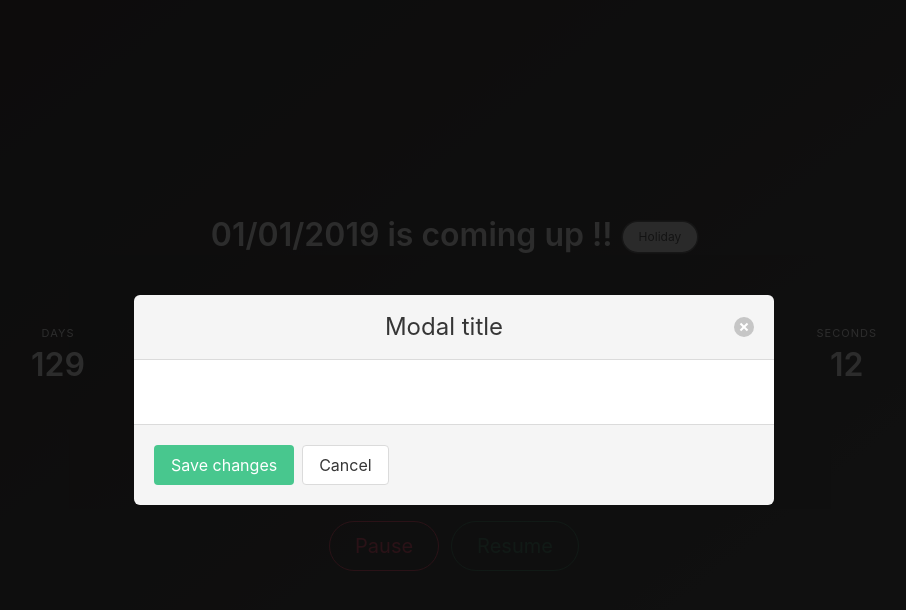
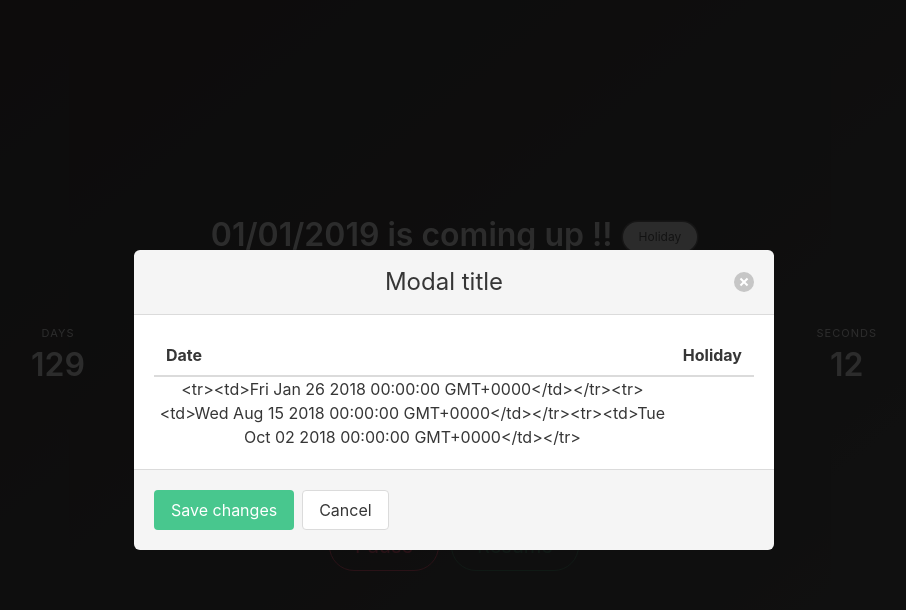
Before and after one commit to jitu-sehrawat/countdown-react-basic, a React (Create React App) app: page / in a window 1280 px wide. Both pictures are taken after a click on the button "Holiday". Shown: the top 610 px of the page, without its empty margins (186-1092 px from the left). Built offline with nearby package versions, Linux system fonts and the light colour scheme.

Commit message:
added Modal

```diff
--- a/package.json
+++ b/package.json
@@ -5,6 +5,7 @@
   "dependencies": {
     "bulma": "^0.7.1",
     "moment": "^2.22.2",
+    "moment-holiday": "^1.5.1",
     "react": "^16.4.2",
     "react-dom": "^16.4.2",
     "react-scripts": "1.1.4"
--- a/src/components/countdown/HolidayModal.js
+++ b/src/components/countdown/HolidayModal.js
@@ -1,6 +1,12 @@
 import React from 'react';
 
-const HolidayModal = ({active, onToggle}) => {
+const HolidayModal = ({active, onToggle, holidays}) => {
+  var reformattedArray = holidays.map(obj =>{
+    var rObj = {};
+    rObj = `<tr><td>${obj.date}</td></tr>`;
+    return rObj;
+ });
+
   return(
     <div className={'modal' + (active ? ' is-active' : '')}>
       <div className="modal-background"></div>
@@ -10,7 +16,21 @@ const HolidayModal = ({active, onToggle}) => {
           <button className="delete" aria-label="close" onClick={onToggle}></button>
         </header>
         <section className="modal-card-body">
-          sample data
+          <table className="table">
+            <thead>
+              <tr>
+                <th>
+                  Date
+                </th>
+                <th>
+                  Holiday
+                </th>
+              </tr>
+            </thead>
+            <tbody>
+              {reformattedArray}
+            </tbody>
+          </table>
         </section>
         <footer className="modal-card-foot">
           <button className="button is-success">Save changes</button>
--- a/src/components/countdown/index.js
+++ b/src/components/countdown/index.js
@@ -1,10 +1,12 @@
 import React, {Component} from 'react';
 import moment from 'moment';
+
 
 import Timer from './Timer';
 import Datepicker from './Datepicker'
 import Control from './Control';
 import HolidayModal from './HolidayModal';
+
 
 export default class Countdown extends Component {
   state = {
@@ -69,9 +71,25 @@ export default class Countdown extends Component {
     })
   }
 
+  getHolidays() {
+    const { currentDate, nextDate} = this.state;
+
+    return [{
+      date: moment('2018-01-26'),
+      description: 'Republic Day'
+    }, {
+      date: moment('2018-08-15'),
+      description: 'Independence Day'
+    }, {
+      date: moment('2018-10-02'),
+      description: 'Non Voilence Day'
+    }]
+  }
+
   render() {
     const {paused, nextDate, showHoliday} = this.state,
-          duration = this.getRemainingTime();
+          duration = this.getRemainingTime(),
+          holidays = this.getHolidays();
 
     return(
       <section className="hero is-dark is-bold is-fullheight has-text-centered">
@@ -92,7 +110,7 @@ export default class Countdown extends Component {
 
             <Control paused={paused} onPausedToggle={this.handleTogglePaused}/>
 
-            <HolidayModal active={showHoliday} onToggle={this.handleHolidayToggle} />
+            <HolidayModal holidays={this.getHolidays()} active={showHoliday} onToggle={this.handleHolidayToggle} />
           </div>
         </div>
       </section>
```
Also changed, not shown: 1 other file (tests, documents, lock files or other folders).
